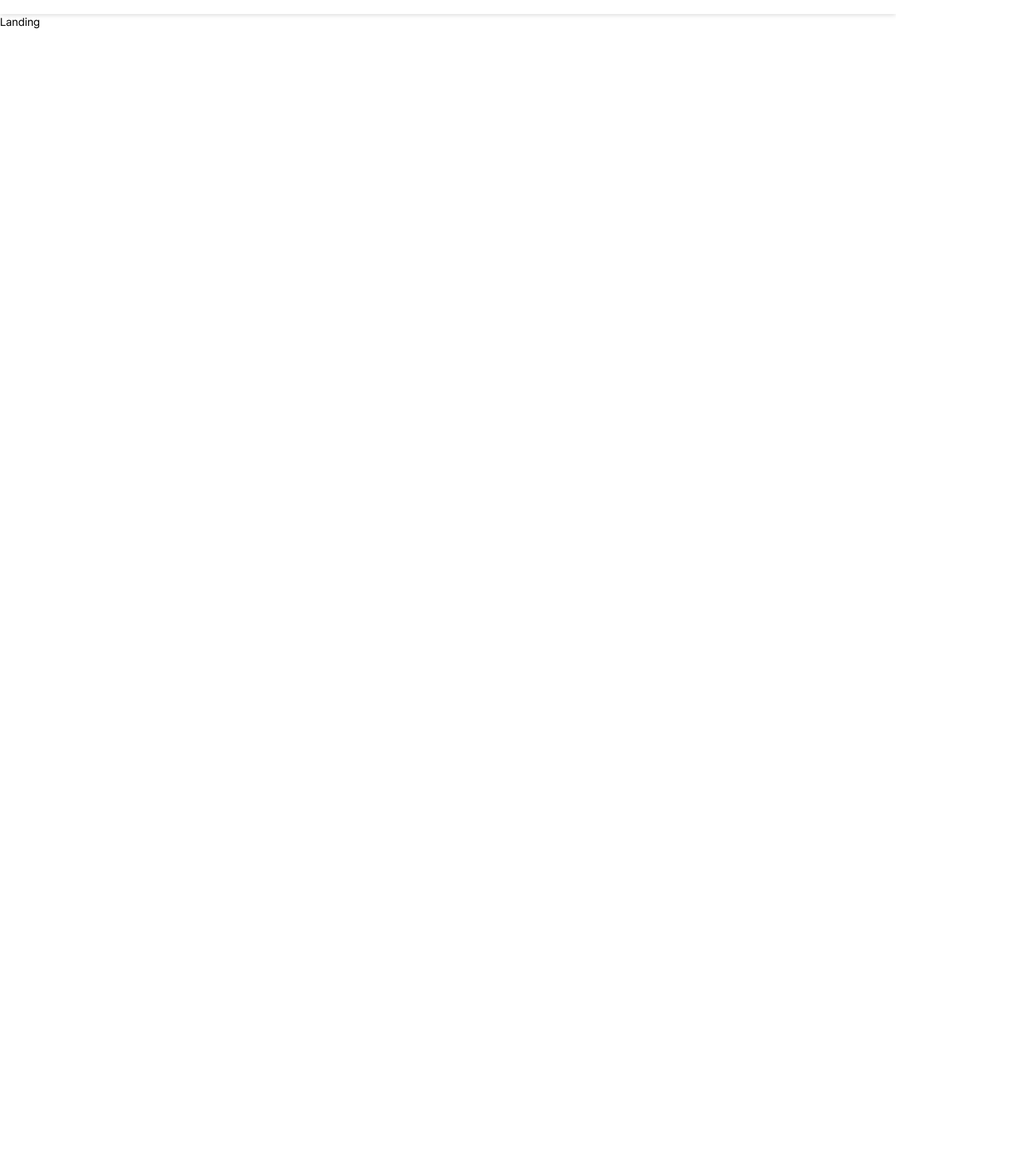
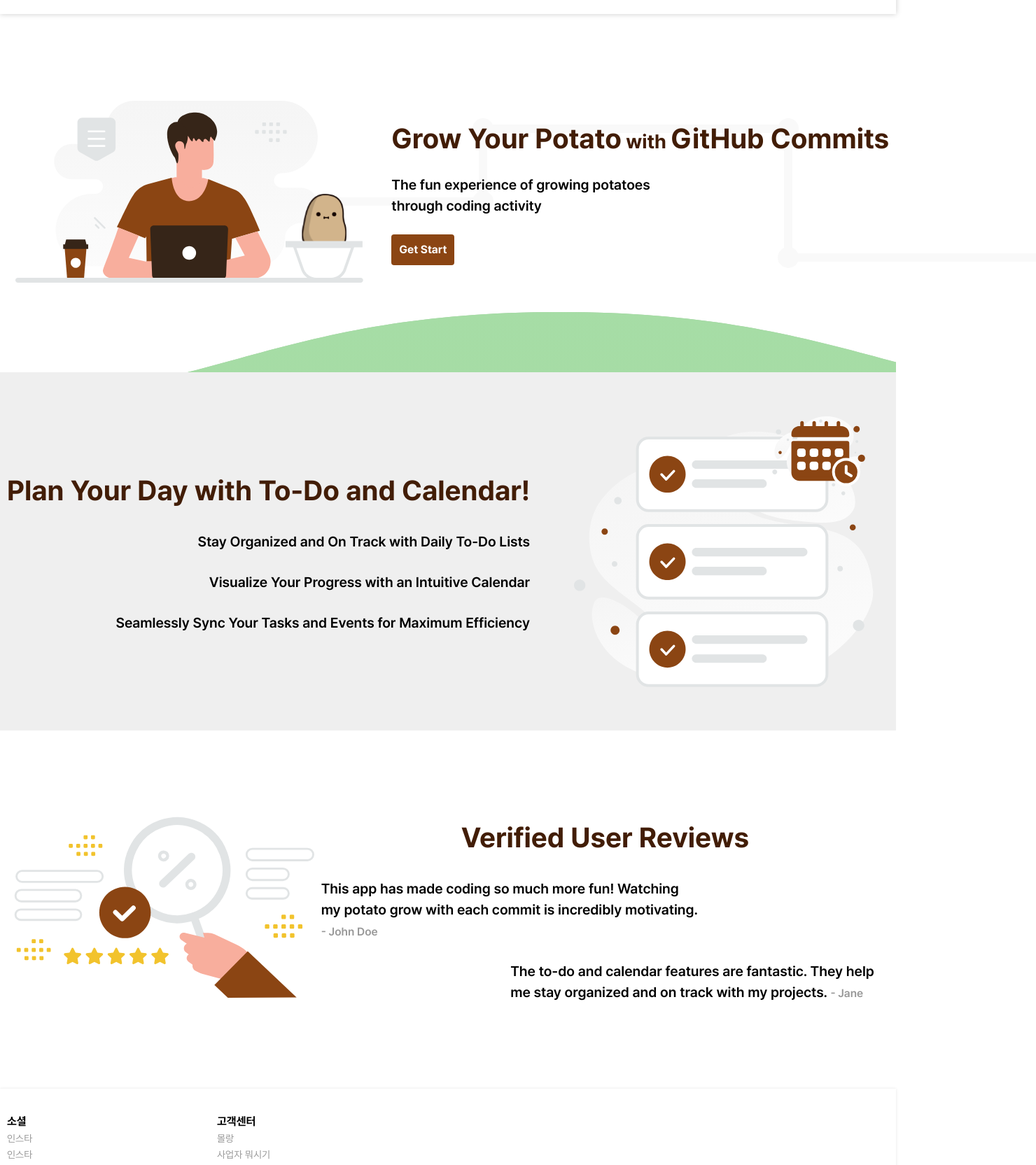
Before and after one commit to junhyeon0218/oz_03_main-004-FE, a React (Vite) app: page /landing in a window 1280 px wide. Shown: the part 80-1745 px from the top of the page at 70% size, 1480 px wide, since content can reach past the window. Before the commit the page ends 800 px from the top, so only its background shows below. Built offline with nearby package versions, Linux system fonts and the light colour scheme.

Commit message:
✨ Feat: landing페이지 제작

```diff
--- a/src/pages/landing/index.jsx
+++ b/src/pages/landing/index.jsx
@@ -1,7 +1,109 @@
 import React from 'react';
+import Footer from '../../components/footer';
+import { useNavigate } from 'react-router-dom';
+
+const Section1 = () => {
+    const navigate = useNavigate();
+
+    return (
+        <div className='flex h-512 w-full items-center justify-center overflow-hidden px-10'>
+            <div className='mx-auto flex h-full w-1400 flex-col items-center justify-center'>
+                <div className='flex w-full items-center justify-between tablet:flex-col'>
+                    <div className='z-30'>
+                        <img src='../../../public/landing/section1.svg' alt='' />
+                    </div>
+
+                    <div className='z-20 tablet:flex tablet:flex-col tablet:items-center tablet:justify-center'>
+                        <h1 className='text-40 font-bold text-strong tablet:text-32'>
+                            Grow Your Potato
+                            <span className='text-28'> with </span>
+                            GitHub Commits
+                        </h1>
+                        <p className='mt-21 text-20 font-semibold'>
+                            The fun experience of growing potatoes <br /> through coding activity
+                        </p>
+                        <button
+                            className='mt-26 h-44 w-90 rounded-4 bg-primary font-bold text-white duration-200 hover:scale-105'
+                            onClick={() => navigate('/signup')}
+                        >
+                            Get Start
+                        </button>
+                    </div>
+                </div>
+                <img
+                    src='../../../public/landing/pipe.svg'
+                    alt=''
+                    className='absolute right-[-200px] z-10 w-1500 wide:w-1200 tablet:hidden'
+                />
+                <div class='relative bottom-[-230px] left-0 h-5 w-full tablet:hidden'>
+                    <div class="absolute left-0 top-[-198px] h-198 w-[6400px] animate-wave bg-[url('../../../public/landing/wave2.svg')] bg-repeat-x"></div>
+                    <div class="absolute left-0 top-[-168px] h-198 w-[6400px] animate-swell bg-[url('../../../public/landing/wave.svg')] bg-repeat-x opacity-100"></div>
+                </div>
+            </div>
+        </div>
+    );
+};
+
+const Section2 = () => {
+    return (
+        <div className='flex h-512 w-full items-center justify-center overflow-hidden bg-gray-bg px-10'>
+            <div className='mx-auto flex h-full w-1400 items-center justify-between tablet:flex-col-reverse'>
+                <div className='flex flex-col items-end tablet:items-center'>
+                    <h1 className='text-40 font-bold text-strong tablet:text-32'>
+                        Plan Your Day with To-Do and Calendar!
+                    </h1>
+                    <p className='mt-28 text-20 font-semibold tablet:mt-15'>
+                        Stay Organized and On Track with Daily To-Do Lists
+                    </p>
+                    <p className='mt-28 text-20 font-semibold tablet:mt-15'>
+                        Visualize Your Progress with an Intuitive Calendar
+                    </p>
+                    <p className='mt-28 text-20 font-semibold tablet:my-15'>
+                        Seamlessly Sync Your Tasks and Events for Maximum Efficiency
+                    </p>
+                </div>
+
+                <div className='tablet:w-300'>
+                    <img src='../../../public/landing/section2.svg' alt='' />
+                </div>
+            </div>
+        </div>
+    );
+};
+
+const Section3 = () => {
+    return (
+        <div className='flex h-512 w-full items-center justify-center overflow-hidden px-10'>
+            <div className='mx-auto flex h-full w-1400 items-center justify-between tablet:flex-col'>
+                <div className='tablet:w-450'>
+                    <img src='../../../public/landing/section3.svg' alt='' />
+                </div>
+                <div className='flex flex-col items-center'>
+                    <h1 className='text-40 font-bold text-strong tablet:text-32'>Verified User Reviews</h1>
+                    <p className='ml-0 mr-auto mt-28 w-2/3 text-20 font-semibold tablet:mt-15 tablet:w-4/5'>
+                        This app has made coding so much more fun! Watching my potato grow with each commit is
+                        incredibly motivating. <span className='text-16 text-gray-98'>- John Doe</span>
+                    </p>
+
+                    <p className='ml-auto mr-0 mt-28 w-2/3 text-20 font-semibold tablet:mt-15 tablet:w-4/5'>
+                        The to-do and calendar features are fantastic. They help me stay organized and on track with my
+                        projects. <span className='text-16 text-gray-98'>- Jane</span>
+                    </p>
+                </div>
+            </div>
+        </div>
+    );
+};
 
 const Landing = () => {
-    return <div>Landing</div>;
+    return (
+        <>
+            <Section1 />
+            <Section2 />
+            <Section3 />
+            <Footer />
+        </>
+    );
 };
 
 export default Landing;
```
